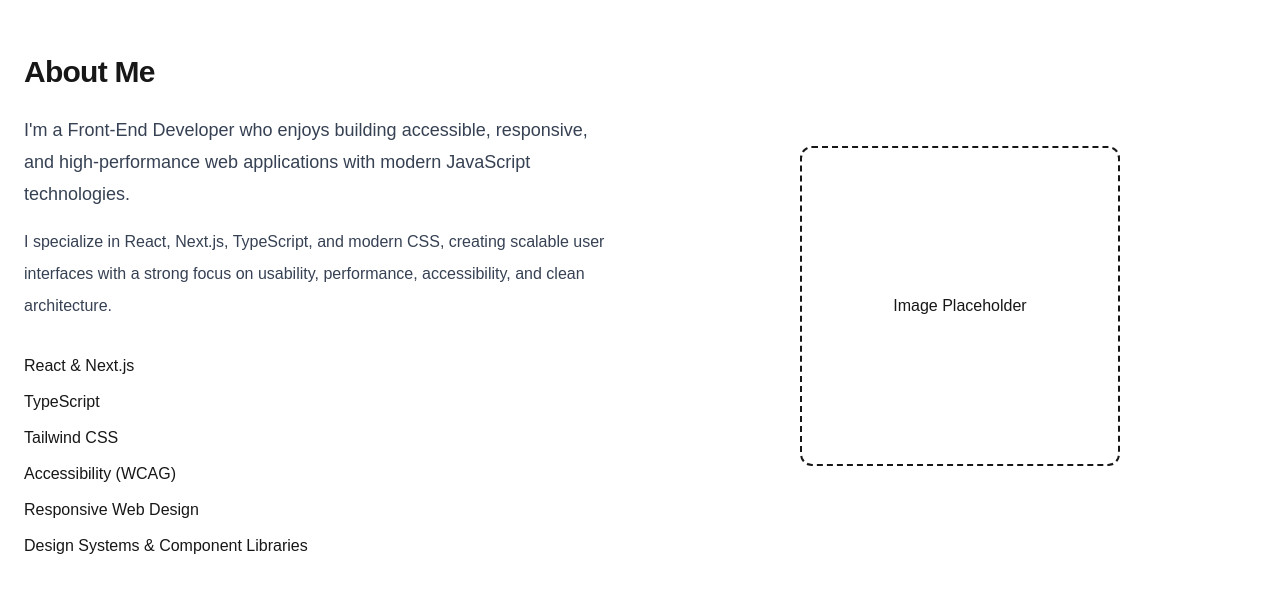
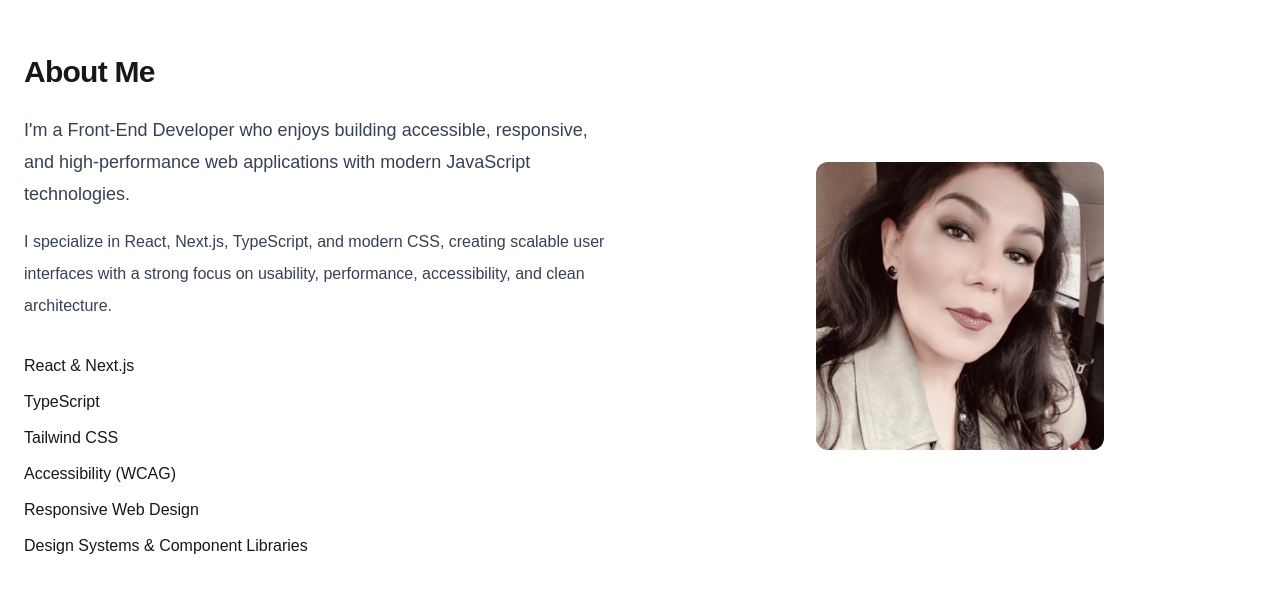
Before and after one commit to naheedkvirk/portfolio, a Next.js app: page / in a window 1280 px wide. Shown: the part 903-1495 px from the top of the page. Built offline with nearby package versions, Linux system fonts and the light colour scheme.

Commit message:
Add profile image

```diff
--- a/components/About/About.tsx
+++ b/components/About/About.tsx
@@ -1,3 +1,5 @@
+import Image from "next/image";
+
 export default function About() {
   return (
     <section
@@ -38,8 +40,14 @@ export default function About() {
 
           {/* Right Column */}
           <div className="flex justify-center">
-            <div className="flex h-80 w-80 items-center justify-center rounded-xl border-2 border-dashed">
-              Image Placeholder
+            <div className="relative h-64 w-64 overflow-hidden rounded-xl md:h-72 md:w-72">
+              <Image
+                src="/images/profile/profile.jpg"
+                alt="Naheed Virk"
+                fill
+                className="object-cover  object-center"
+                sizes="(max-width: 768px) 80vw, 288px"
+              />
             </div>
           </div>
         </div>
```
Also changed, not shown: public/images/profile/profile.jpg (added).
